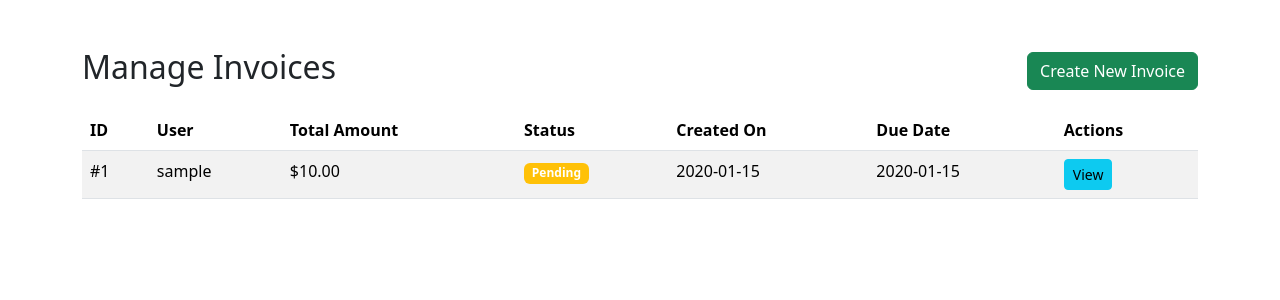
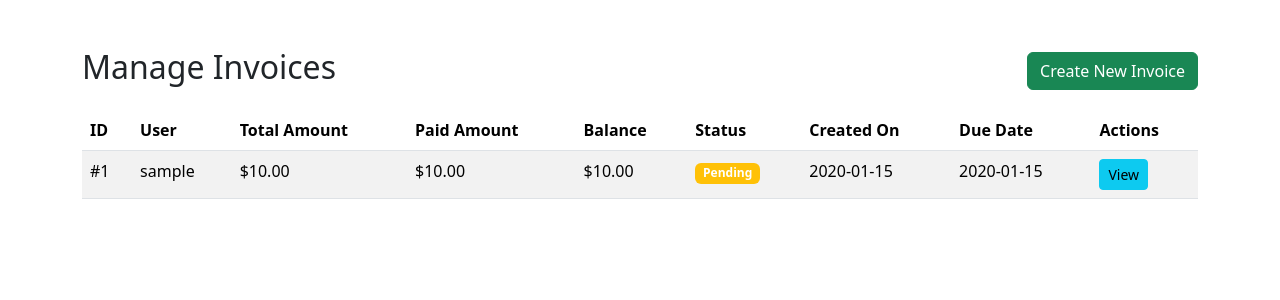
Before and after one commit to MovieAddict88/folio3, a PHP site: page /admin/invoices.php in a window 1280 px wide. Shown: the part 56-356 px from the top of the page. Run offline with PHP 8.4, Linux system fonts and the light colour scheme; the visitor is signed in with stand-in values (Sample User, id 1); tables that the repository leaves empty hold one stand-in row (values such as "Sample post").

Commit message:
feat: Enhance admin and user invoice views
This commit introduces several improvements to the invoice management system for both administrators and users.

On the admin dashboard's invoice list:
- Adds "Paid Amount" and "Balance" columns to provide a clearer at-a-glance overview of each invoice's financial status.
- Introduces "Approve" and "Reject" buttons for invoices that are pending payment verification.

The payment verification logic is updated to set an invoice's status to 'rejected' when an admin rejects a payment, providing clear feedback to the user. This preserves the existing business logic for sending notifications and handling payment records.

For the user dashboard, the original functionality of displaying both "View Details" and "Pay Balance" buttons for invoices with a balance has been restored to avoid a functional regression identified during code review.

```diff
--- a/public/admin/handle_verification.php
+++ b/public/admin/handle_verification.php
@@ -64,8 +64,8 @@ try {
         $successMessage = "Payment of $" . number_format($latestPayment['amount'], 2) . " for Invoice #{$invoiceId} has been approved.";
 
     } elseif ($action === 'reject') {
-        // 1. Revert invoice status to 'pending'
-        $invoice->updateStatus($invoiceId, 'pending');
+        // 1. Update invoice status to 'rejected'
+        $invoice->updateStatus($invoiceId, 'rejected');
 
         // 2. Delete the specific payment record that was rejected
         $payment->deleteById($latestPayment['id']);
--- a/public/admin/invoices.php
+++ b/public/admin/invoices.php
@@ -39,6 +39,8 @@ $invoices = $invoice->getAllWithUsers();
                     <th>ID</th>
                     <th>User</th>
                     <th>Total Amount</th>
+                    <th>Paid Amount</th>
+                    <th>Balance</th>
                     <th>Status</th>
                     <th>Created On</th>
                     <th>Due Date</th>
@@ -68,11 +70,20 @@ $invoices = $invoice->getAllWithUsers();
                     <td>#<?php echo htmlspecialchars($inv['id']); ?></td>
                     <td><?php echo htmlspecialchars($inv['username']); ?></td>
                     <td>$<?php echo htmlspecialchars(number_format($inv['total_amount'], 2)); ?></td>
+                    <td>$<?php echo htmlspecialchars(number_format($inv['amount_paid'], 2)); ?></td>
+                    <td>$<?php echo htmlspecialchars(number_format($inv['balance'], 2)); ?></td>
                     <td><span class="badge bg-<?php echo $status_class; ?>"><?php echo ucfirst(str_replace('_', ' ', htmlspecialchars($inv['status']))); ?></span></td>
                     <td><?php echo htmlspecialchars(date('Y-m-d', strtotime($inv['created_at']))); ?></td>
                     <td><?php echo htmlspecialchars($inv['due_date']); ?></td>
                     <td>
                         <a href="view_invoice.php?id=<?php echo $inv['id']; ?>" class="btn btn-sm btn-info">View</a>
+                        <?php if ($inv['status'] === 'pending_verification'): ?>
+                            <form action="handle_verification.php" method="POST" class="d-inline">
+                                <input type="hidden" name="invoice_id" value="<?php echo $inv['id']; ?>">
+                                <button type="submit" name="action" value="approve" class="btn btn-sm btn-success">Approve</button>
+                                <button type="submit" name="action" value="reject" class="btn btn-sm btn-danger">Reject</button>
+                            </form>
+                        <?php endif; ?>
                     </td>
                 </tr>
                 <?php endforeach; ?>
--- a/src/Invoice.php
+++ b/src/Invoice.php
@@ -51,7 +51,7 @@ class Invoice {
      * @return array
      */
     public function getAllWithUsers() {
-        $sql = "SELECT i.id, i.total_amount, i.status, i.created_at, i.due_date, u.username
+        $sql = "SELECT i.id, i.total_amount, i.amount_paid, i.balance, i.status, i.created_at, i.due_date, u.username
                 FROM invoices i
                 JOIN users u ON i.user_id = u.id
                 ORDER BY i.created_at DESC";
```
Also changed, not shown: 1 other file.
